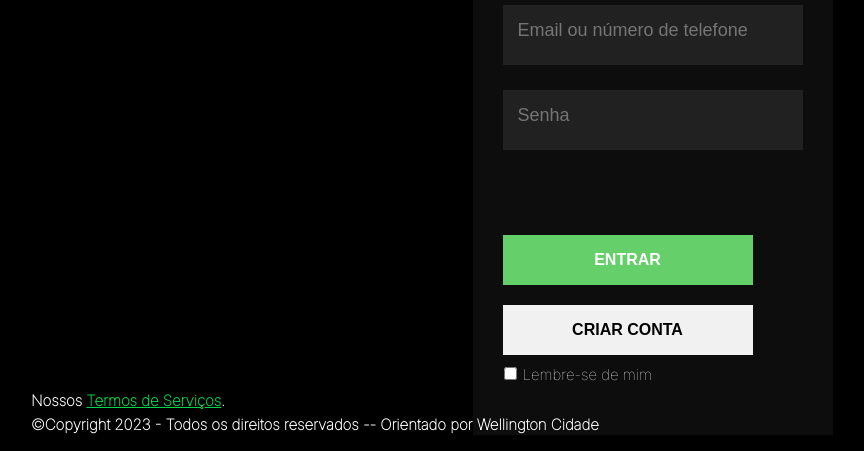
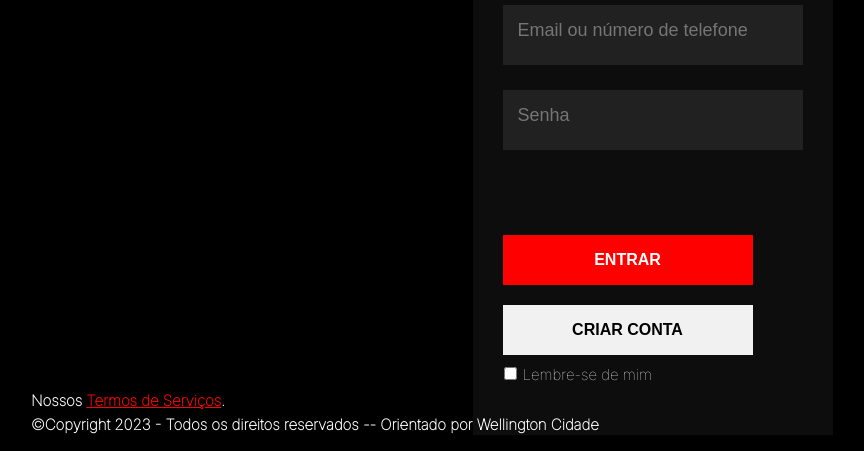
Before and after one commit to mikazittas/yuuga-project, a plain HTML site: page index.html in a window 1280 px wide. Shown: the part 349-800 px from the top of the page, without its empty margins (19-883 px from the left). Drawn offline with Linux system fonts and the light colour scheme.

Commit message:
Mudança de cor no button ENTRAR e nos termos

```diff
--- a/css/index_style.css
+++ b/css/index_style.css
@@ -1,4 +1,3 @@
-@import url('https://fonts.googleapis.com/css2?family=Krona+One&family=Roboto:wght@100&display=swap');
 @import url('https://fonts.googleapis.com/css2?family=Inter:wght@100&display=swap');
 
 
@@ -76,7 +75,7 @@ body {
     height: 50px;
     width: 100%;
     color: #fff;
-    background-color: #65CF69;
+    background-color: #FF0000;
     font-weight: bold;
     font-size: 16px;
     border: none;
@@ -84,7 +83,7 @@ body {
 }
 
 .login_body button.submit:hover {
-    background-color: #00882d;
+    background-color: #490000;
     cursor: pointer;
 }
 
@@ -174,7 +173,7 @@ body {
 }
 
 .footer a {
-    color: #00D448;
+    color: #FF0000;
     font-style: normal;
     font-weight: 200;
     line-height: normal;
```
